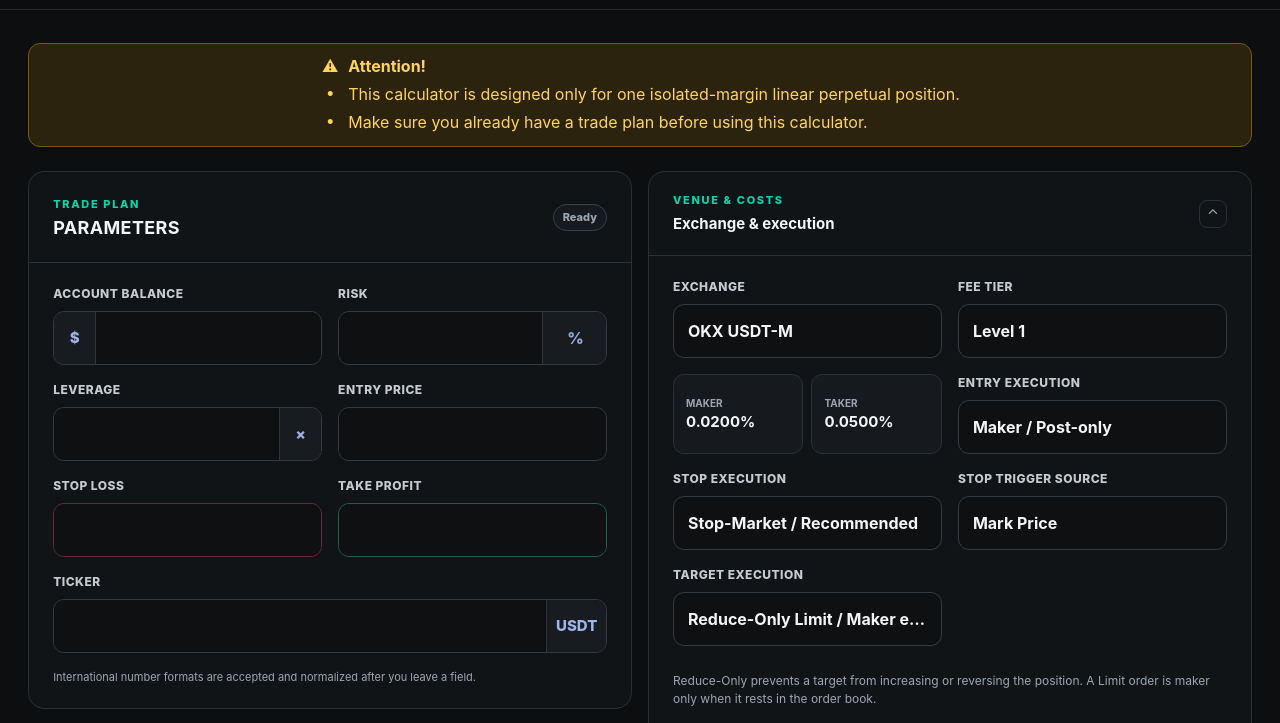
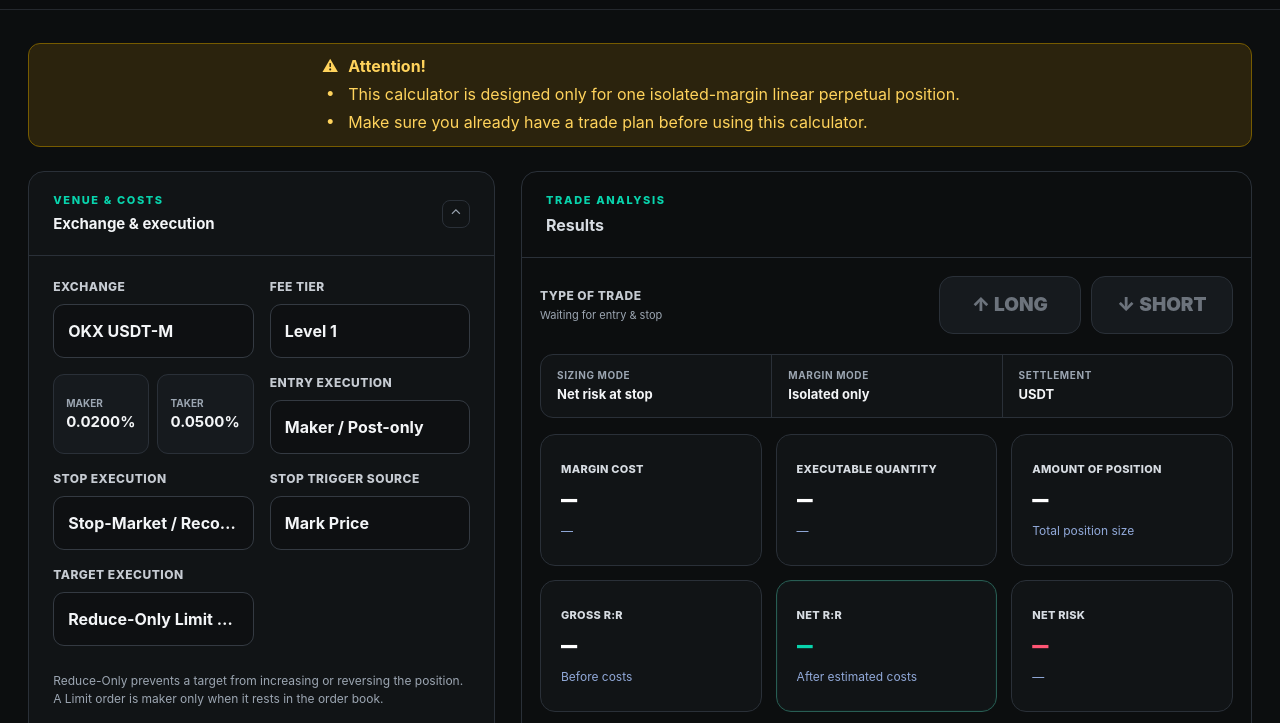
Before and after one commit to ridelrival/crypto-futures-trademath-pro, a website: page index.html in a window 1280 px wide. Shown: the part 60-783 px from the top of the page. Drawn offline with Linux system fonts and the light colour scheme.

Commit message:
Match tablet landscape to desktop workspace

```diff
--- a/index.html
+++ b/index.html
@@ -12,7 +12,7 @@
     <link rel="manifest" href="./manifest.webmanifest" />
     <link rel="icon" type="image/png" href="./assets/icons/favicon-64.png" />
     <link rel="apple-touch-icon" href="./assets/icons/icon-192.png" />
-    <link rel="stylesheet" href="./styles.css?v=50" />
+    <link rel="stylesheet" href="./styles.css?v=51" />
     <title>Crypto TradeMath</title>
   </head>
   <body>
--- a/styles.css
+++ b/styles.css
@@ -2168,6 +2168,29 @@ body.dialog-stack-open {
   }
 }
 
+/* Tablet landscape mirrors the desktop workspace: the complete input plan
+   stacks in the left column while trade analysis remains in the right.
+   The height guard prevents landscape phones from entering this layout. */
+@media (orientation: landscape) and (min-width: 900px) and (min-height: 600px) and (max-width: 1366px) {
+  .workspace {
+    grid-template-columns: minmax(0, 0.78fr) minmax(0, 1.22fr);
+    gap: clamp(16px, 2vw, 28px);
+    align-items: start;
+  }
+
+  .input-column {
+    grid-template-columns: 1fr;
+  }
+
+  .input-layout-stack {
+    display: contents;
+  }
+
+  .results-column {
+    margin-top: 0;
+  }
+}
+
 @media (max-width: 760px) {
   .app-header {
     align-items: center;
--- a/sw.js
+++ b/sw.js
@@ -1,10 +1,10 @@
 "use strict";
 
-const CACHE_NAME = "crypto-trademath-v50";
+const CACHE_NAME = "crypto-trademath-v51";
 const APP_SHELL = [
   "./",
   "./index.html",
-  "./styles.css?v=50",
+  "./styles.css?v=51",
   "./exchange-presets.js?v=44",
   "./i18n.js?v=44",
   "./calculator.js?v=44",
```
